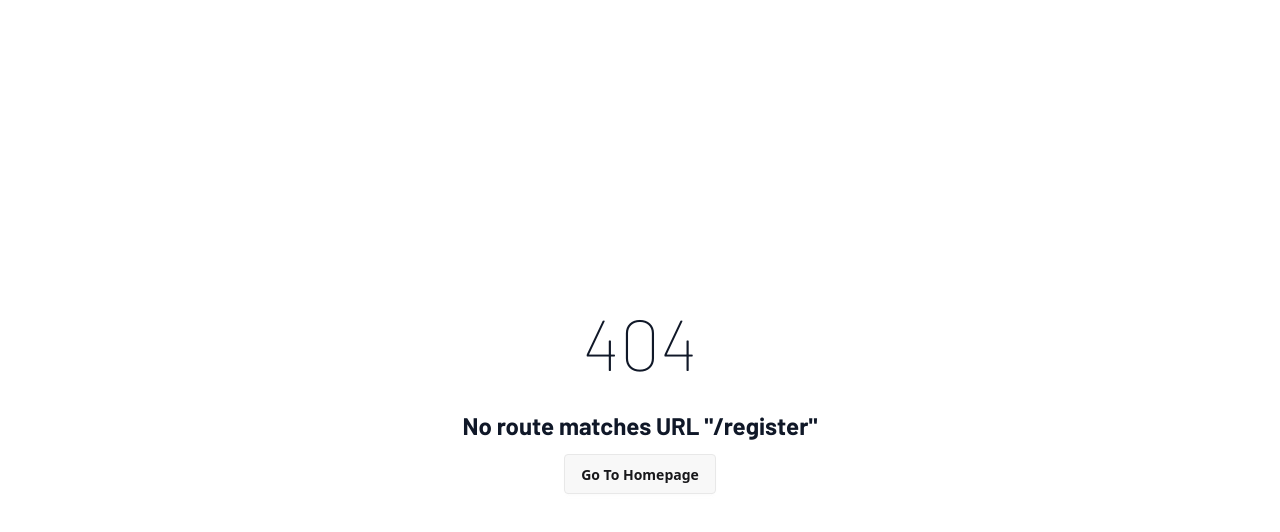
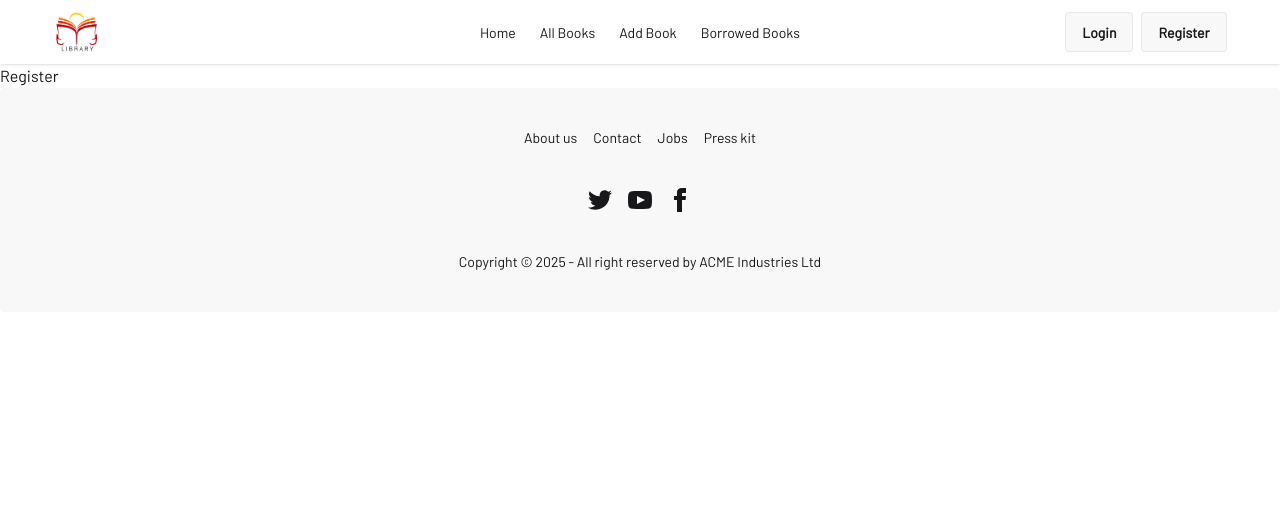
Before and after one commit to hamadismail/library-management-client, a React (Vite) app: page /register in a window 1280 px wide. Before the commit this address had no page. Shown: the top 532 px of the page. Built offline with nearby package versions, Linux system fonts and the light colour scheme.

Commit message:
create login and register routes

```diff
--- a/src/components/Header/Header.jsx
+++ b/src/components/Header/Header.jsx
@@ -56,8 +56,12 @@ const Header = () => {
           <ul className="menu menu-horizontal px-1">{links}</ul>
         </div>
         <div className="navbar-end gap-2">
-          <Link className="btn">Login</Link>
-          <Link className="btn">Register</Link>
+          <Link to="/signin" className="btn">
+            Login
+          </Link>
+          <Link to="register" className="btn">
+            Register
+          </Link>
         </div>
       </div>
     </div>
--- a/src/layouts/MainLayout.jsx
+++ b/src/layouts/MainLayout.jsx
@@ -7,7 +7,7 @@ const MainLayout = () => {
   return (
     <div className="font-barlow">
       <Header />
-      <div>
+      <div className="mt-[64px]">
         <Outlet />
       </div>
       <Footer />
--- /dev/null
+++ b/src/pages/Register/Register.jsx
@@ -0,0 +1,7 @@
+import React from "react";
+
+const Register = () => {
+  return <div>Register</div>;
+};
+
+export default Register;
--- /dev/null
+++ b/src/pages/SignIn/SignIn.jsx
@@ -0,0 +1,7 @@
+import React from "react";
+
+const SignIn = () => {
+  return <div>SignIn</div>;
+};
+
+export default SignIn;
--- a/src/routes/routes.jsx
+++ b/src/routes/routes.jsx
@@ -5,6 +5,8 @@ import Error from "../pages/Error/Error";
 import AllBooks from "../pages/AllBooks/AllBooks";
 import AddBook from "../pages/AddBook/AddBook";
 import BorrowedBooks from "../pages/BorrowedBooks/BorrowedBooks";
+import SignIn from "../pages/SignIn/SignIn";
+import Register from "../pages/Register/Register";
 
 export const router = createBrowserRouter([
   {
@@ -16,6 +18,8 @@ export const router = createBrowserRouter([
       { path: "all-books", Component: AllBooks },
       { path: "add-book", Component: AddBook },
       { path: "borrowed-books", Component: BorrowedBooks },
+      { path: "signin", Component: SignIn },
+      { path: "register", Component: Register },
     ],
   },
 ]);
```
